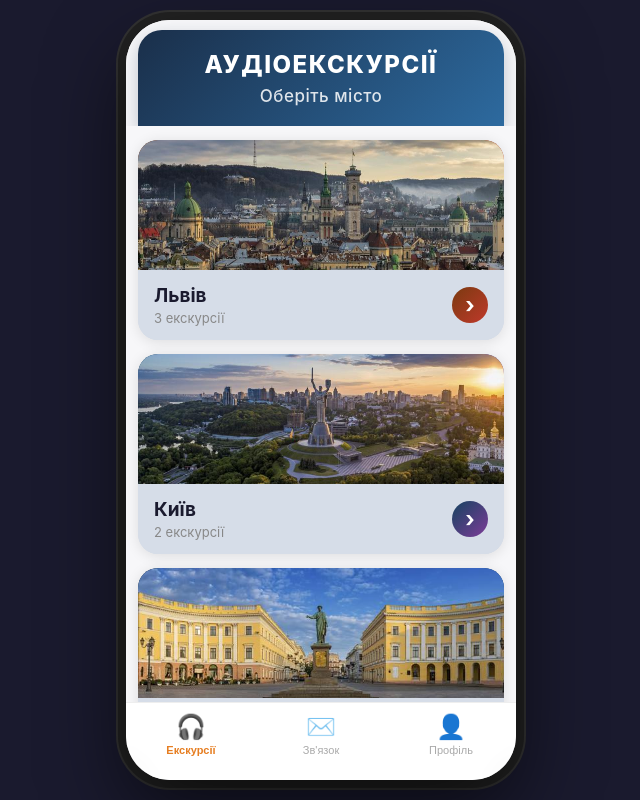
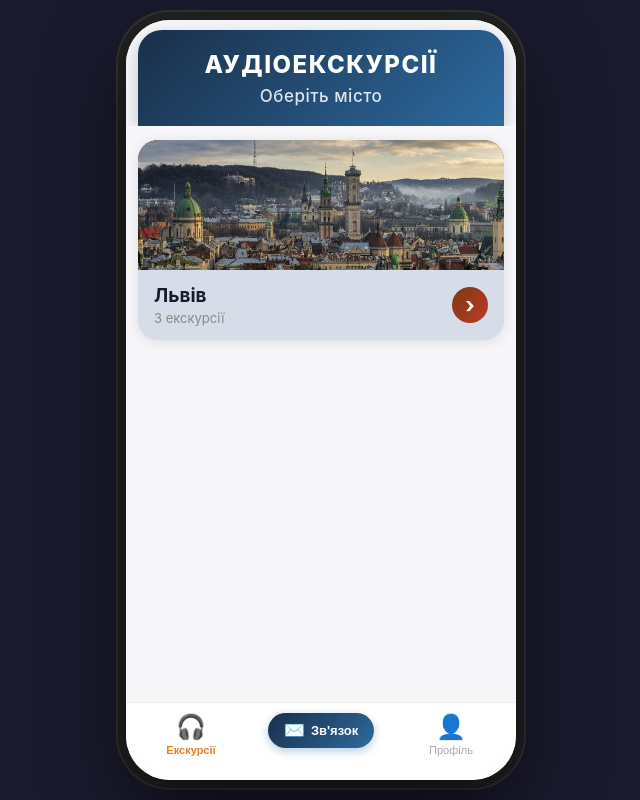
Before and after one commit to PSergiyV/audio-tours, a plain HTML site: page index.html in a window 1280 px wide. Shown: the whole page, without its empty margins (319-959 px from the left). Drawn offline with nearby package versions, Linux system fonts and the light colour scheme.

Commit message:
Add files via upload

```diff
--- a/index.html
+++ b/index.html
@@ -689,7 +689,7 @@ const TOURS_BASE = [{
   comingSoon: true,
   cover: "img/69.jpg"
 }];
-const CITIES = [{
+const CITIES_ALL = [{
   key: "Львів",
   icon: "🦁",
   color: ["#7a3a10", "#c0392b"],
@@ -700,14 +700,17 @@ const CITIES = [{
   icon: "🏛️",
   color: ["#154360", "#7d3c98"],
   count: 2,
-  cover: "img/71.jpg"
+  cover: "img/71.jpg",
+  hidden: true
 }, {
   key: "Одеса",
   icon: "⚓",
   color: ["#0d2137", "#1a4a7a"],
   count: 2,
-  cover: "img/69.jpg"
+  cover: "img/69.jpg",
+  hidden: true
 }];
+const CITIES = CITIES_ALL.filter(c => !c.hidden);
 const FREE_SECONDS = 60;
 const TOUR_ROUTES = {
   4: [{
@@ -2738,7 +2741,7 @@ function ContactScreen() {
       overflow: "hidden",
       boxShadow: "0 1px 8px rgba(0,0,0,.05)"
     }
-  }, row("📄", "Договір оферти", "Умови придбання екскурсій", "oferta.html#oferta"), row("↩️", "Повернення коштів", "Коли і як повернути оплату", "oferta.html#povernennia"), row("🏷️", "Контакти та реквізити", "ФОП Поздняков Сергій Васильович", "oferta.html#kontakty")), React.createElement("div", {
+  }, row("🛒", "Каталог і ціни", "Усі екскурсії, описи та вартість", "oferta.html#katalog"), row("📄", "Договір оферти", "Умови придбання екскурсій", "oferta.html#oferta"), row("↩️", "Обмін і повернення", "Умови обміну та повернення коштів", "oferta.html#povernennia"), row("🏷️", "Контакти та реквізити", "ФОП Поздняков Сергій Васильович", "oferta.html#kontakty")), React.createElement("div", {
     style: {
       textAlign: "center",
       color: "#bbb",
@@ -3065,15 +3068,27 @@ function App() {
       }
     }, React.createElement("span", {
       style: {
-        fontSize: 24
+        display: "flex",
+        alignItems: "center",
+        gap: 6,
+        background: "linear-gradient(135deg,#1a2f4a,#2d6a9f)",
+        color: "#fff",
+        borderRadius: 20,
+        padding: "7px 16px",
+        boxShadow: "0 3px 10px rgba(45,106,159,.35)",
+        outline: screen === "contact" ? "2px solid #e67e22" : "none",
+        outlineOffset: 2
+      }
+    }, React.createElement("span", {
+      style: {
+        fontSize: 17
       }
     }, "\u2709\uFE0F"), React.createElement("span", {
       style: {
-        fontSize: 11,
-        color: screen === "contact" ? "#e67e22" : "#aaa",
-        fontWeight: screen === "contact" ? 600 : 400
+        fontSize: 13,
+        fontWeight: 700
       }
-    }, tr(lang, "contactTab"))));
+    }, tr(lang, "contactTab")))));
     acc.push(el);
     return acc;
   }, []))));
```
